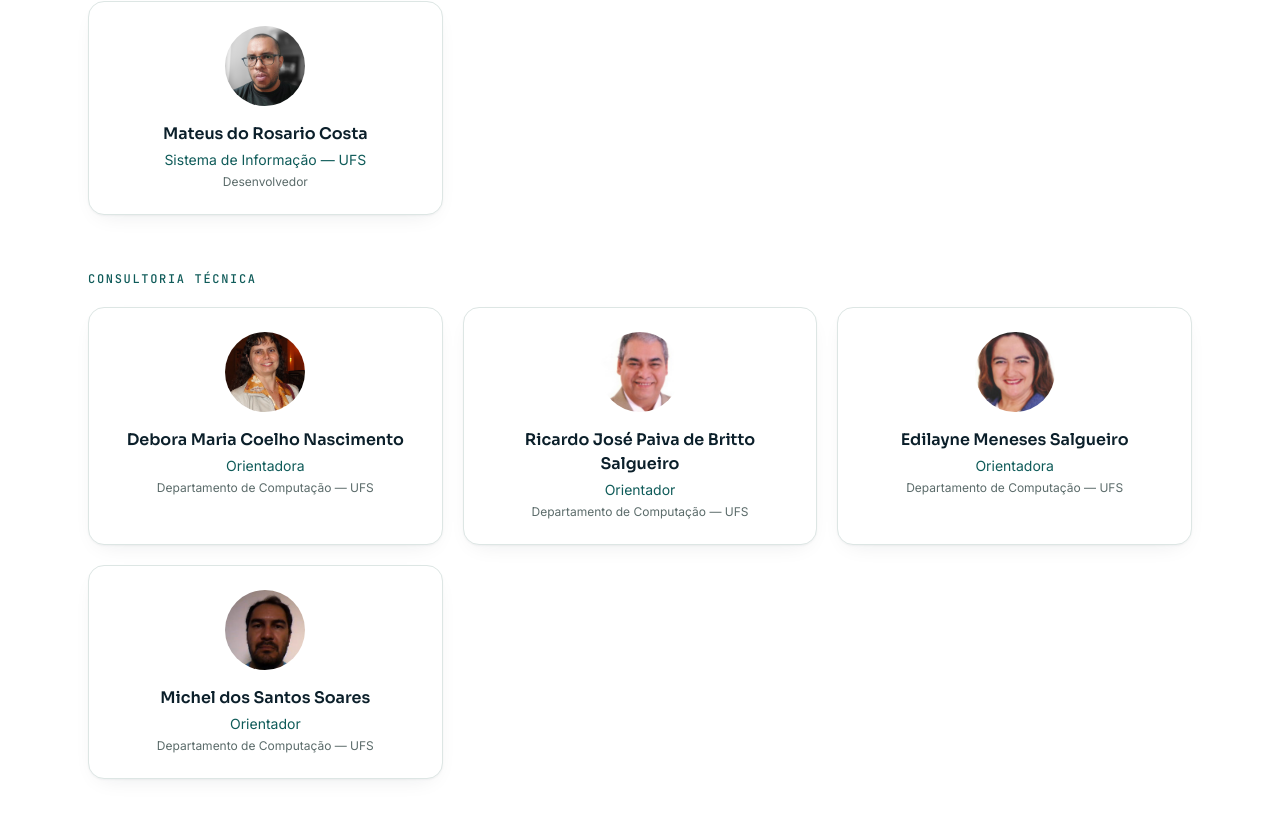
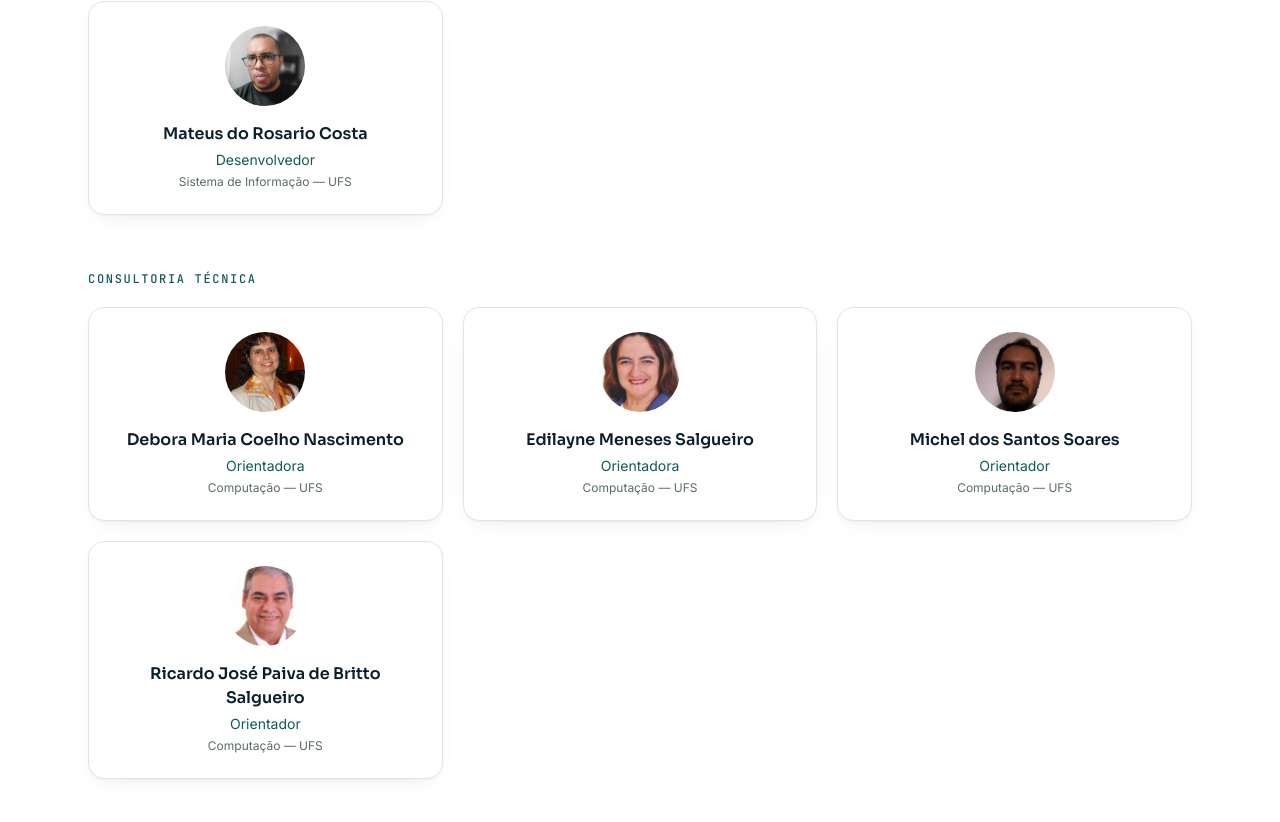
Before and after one commit to Lucas0Santana/adere-mais, a React (Vite) app: page / in a window 1280 px wide. Shown: the part 5118-5940 px from the top of the page. Built offline with nearby package versions, Linux system fonts and the light colour scheme.

Commit message:
fix(Dados do team): corrige a ordem de 'role' e 'detail' para Mateus do Rosario Costa e atualiza ordem dos orientadores

```diff
--- a/src/data/team.ts
+++ b/src/data/team.ts
@@ -52,8 +52,8 @@ export const developers: Person[] = [
   {
     id: "dev-7",
     name: "Mateus do Rosario Costa",
-    role: "Sistema de Informação — UFS",
-    detail: "Desenvolvedor",
+    detail: "Sistema de Informação — UFS",
+    role: "Desenvolvedor",
     photoUrl: "pessoas/Mateus.jpg",
     isPlaceholder: false,
   },
@@ -64,23 +64,15 @@ export const technicalAdvisors: Person[] = [
     id: "prof-debora",
     name: "Debora Maria Coelho Nascimento",
     role: "Orientadora",
-    detail: "Departamento de Computação — UFS",
+    detail: "Computação — UFS",
     photoUrl: "pessoas/debora.png",
-    isPlaceholder: false,
-  },
-  {
-    id: "prof-debora",
-    name: "Ricardo José Paiva de Britto Salgueiro",
-    role: "Orientador",
-    detail: "Departamento de Computação — UFS",
-    photoUrl: "pessoas/ricardo.png",
     isPlaceholder: false,
   },
   {
     id: "prof-debora",
     name: "Edilayne Meneses Salgueiro",
     role: "Orientadora",
-    detail: "Departamento de Computação — UFS",
+    detail: "Computação — UFS",
     photoUrl: "pessoas/edilayne.png",
     isPlaceholder: false,
   },
@@ -88,8 +80,16 @@ export const technicalAdvisors: Person[] = [
     id: "prof-debora",
     name: "Michel dos Santos Soares",
     role: "Orientador",
-    detail: "Departamento de Computação — UFS",
+    detail: "Computação — UFS",
     photoUrl: "pessoas/Michel.jpg",
+    isPlaceholder: false,
+  },
+  {
+    id: "prof-debora",
+    name: "Ricardo José Paiva de Britto Salgueiro",
+    role: "Orientador",
+    detail: "Computação — UFS",
+    photoUrl: "pessoas/ricardo.png",
     isPlaceholder: false,
   },
 ];
@@ -104,17 +104,17 @@ export const domainExperts: Person[] = [
     isPlaceholder: false,
   },
   {
+    id: "expert-3",
+    name: "Camille Lima Resende",
+    detail: "Farmácia - UFS",
+    role: "Mestranda",
+    isPlaceholder: false,
+  },
+  {
     id: "expert-2",
     name: "Cinara Rejane Viana Oliveira",
     detail: "Farmácia - UFS",
     role: "Pós-doutoranda",
-    isPlaceholder: false,
-  },
-  {
-    id: "expert-3",
-    name: "Camille Lima Resende",
-    detail: "Farmácia - UFS",
-    role: "Mestranda",
     isPlaceholder: false,
   },
     {
```
